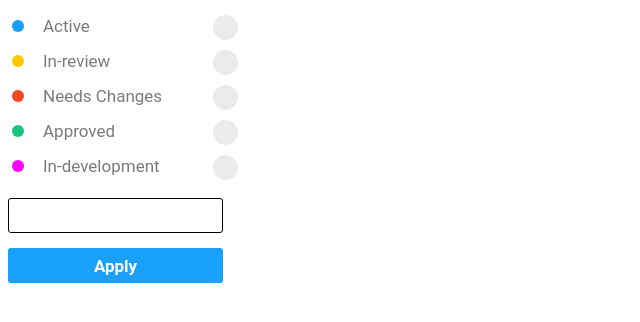
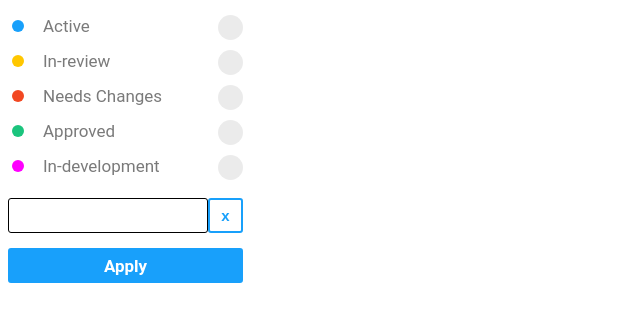
Before and after one commit to vora/Is-it-done-yet-, a plain HTML site: page ui.html in a window 1280 px wide. Both pictures are taken after a click on the button "+ Add ticket number(s)". Shown: the whole page, without its empty margins (0-640 px from the left). Drawn offline with Linux system fonts and the light colour scheme.

Commit message:
Final CSS changes for Cancel button

```diff
--- a/StyleSheet.css
+++ b/StyleSheet.css
@@ -3,7 +3,7 @@
   align-items: center;
   justify-content: space-between;
   height: 35px;
-  max-width: 230px;
+  max-width: 235px;
 }
 
 .outerBox {
@@ -16,7 +16,7 @@
 }
 
 .btnClass {
-  width: 215px;
+  width: 235px;
   height: 35px;
 
   cursor: pointer;
@@ -41,7 +41,7 @@
 }
 
 .radioContainer:hover input ~ .psuedoRadio {
-  background-color: #ccc;
+  background-color: #ffffff;
 }
 
 .radioContainer input {
@@ -88,7 +88,7 @@ svg {
 }
 
 label {
-  width: 160px;
+  width: 165px;
   font-size: 17px;
   font-family: "Roboto", sans-serif;
   color: #6c6c6c;
@@ -96,7 +96,9 @@ label {
 }
 
 #txtInputTicketNumbers {
-  width: 215px;
+  display: none;
+
+  width: 200px;
   height: 35px;
 
   text-align: left;
@@ -107,7 +109,31 @@ label {
   border: 1px solid;
   border-radius: 3px;
   padding: 5px;
+}
+
+#inputContainer {
+  display: flex;
+  max-width: 235px;
+}
+
+#btnCancel {
   display: none;
+
+  height: 35px;
+  width: 35px;
+  margin-top: 15px;
+
+  border: 2px solid #18a0fb;
+  border-radius: 3px;
+
+  color: #18a0fb;
+  background-color: #ffffff;
+  font-weight: bold;
+  font-size: 15px;
+
+  text-align: center;
+
+  cursor: pointer;
 }
 
 #btnAddTicket {
--- a/ui.html
+++ b/ui.html
@@ -111,23 +111,34 @@
     </div>
   </div>
 
-  <input id="txtInputTicketNumbers" type="text" />
-  <button id="btnAddTicket" type="menu" class="btnClass">
-    + Add ticket number(s)
-  </button>
+  <div id="inputContainer">
+    <input id="txtInputTicketNumbers" type="text" />
+    <button id="btnCancel" type="button">x</button>
+    <button class="btnClass" id="btnAddTicket">
+      + Add ticket number(s)
+    </button>
+  </div>
 
   <button class="btnClass" id="btnApplyChanges">Apply</button>
 </div>
 
 <body>
   <script>
-    var getButtonElement = document.getElementById("btnAddTicket");
+    var getAddTicketButton = document.getElementById("btnAddTicket");
+    var getCancelButton = document.getElementById("btnCancel");
     var getTextBoxElement = document.getElementById("txtInputTicketNumbers");
     var getOuterBoxElements = document.getElementsByClassName("outerBox");
 
-    getButtonElement.addEventListener("click", () => {
+    getAddTicketButton.addEventListener("click", () => {
       getTextBoxElement.style.display = "block";
-      getButtonElement.style.display = "none";
+      getCancelButton.style.display = "block";
+      getAddTicketButton.style.display = "none";
+    });
+
+    getCancelButton.addEventListener("click", () => {
+      getTextBoxElement.style.display = "none";
+      getCancelButton.style.display = "none";
+      getAddTicketButton.style.display = "block";
     });
 
     setBGColorOnClick = element => {
@@ -156,8 +167,6 @@
         },
         "*"
       );
-
-      g;
     });
 
     getTextBoxElement.value = "";
```
